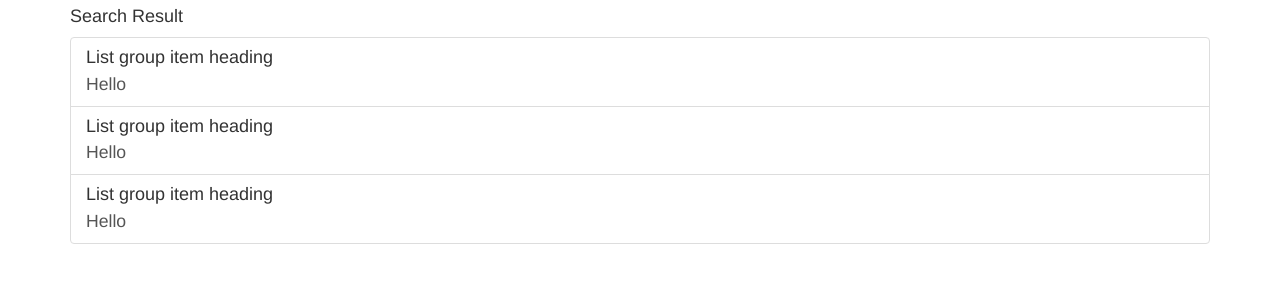
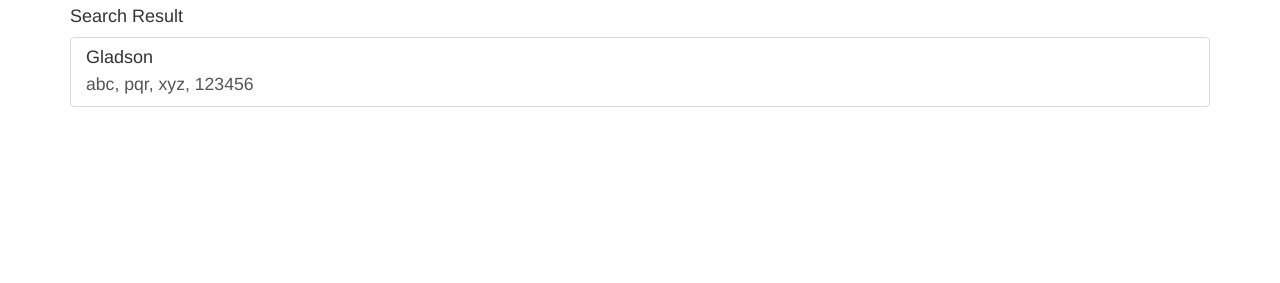
Before and after one commit to shamithc/Udemy, a plain HTML site: page index.html in a window 1280 px wide. Shown: the part 205-488 px from the top of the page. Drawn offline with Linux system fonts and the light colour scheme.

Commit message:
New Changes.

```diff
--- a/app.js
+++ b/app.js
@@ -31,6 +31,20 @@ myApp.controller('mainController', ['$scope', 'nameService', function($scope, na
 	$scope.$watch('name', function(newValue){
 		nameService.name = newValue;
 	});
+	$scope.person = {
+		name: "Gladson",
+		city: "abc",
+		state: "pqr",
+		country: "xyz",
+		zip: 123456
+	}
+
+	$scope.formattedAddress = function(person){
+		console.log(person)
+		return person.city + ', ' + person.state + ', ' + person.country + ', ' + person.zip
+
+	};
+
 }]);
 
 myApp.controller('secondController', ['$scope', '$routeParams', 'nameService', function($scope, $routeParams, nameService){
@@ -43,6 +57,10 @@ myApp.directive('searchResult', [function(){
 	// Runs during compile
 	return {
 		templateUrl: 'directives/search_result.html',
-		replace: true
+		replace: true,
+		scope: {
+			 personObject: "=",
+			 formattedAddressFunction: "&"
+		}
 	};
 }]);
--- a/directives/search_result.html
+++ b/directives/search_result.html
@@ -1,6 +1,6 @@
 <a href="#" class="list-group-item">
-	<h4 class="list-group-item-heading">List group item heading</h4>
+	<h4 class="list-group-item-heading">{{personObject.name}}</h4>
 	<p class="list-group-item-text">
-		Hello
+		{{formattedAddressFunction({bpeson: personObject})}}
 	</p>
 </a>
--- a/pages/main.html
+++ b/pages/main.html
@@ -5,7 +5,5 @@
 <h4>Search Result</h4>
 
 <div class="list-group">
- 	<search-result></search-result>
- 	<search-result></search-result>
- 	<search-result></search-result>
+ 	<search-result person-object="person" formatted-address-function = "formattedAddress(bpeson)"></search-result>
 </div>
```
